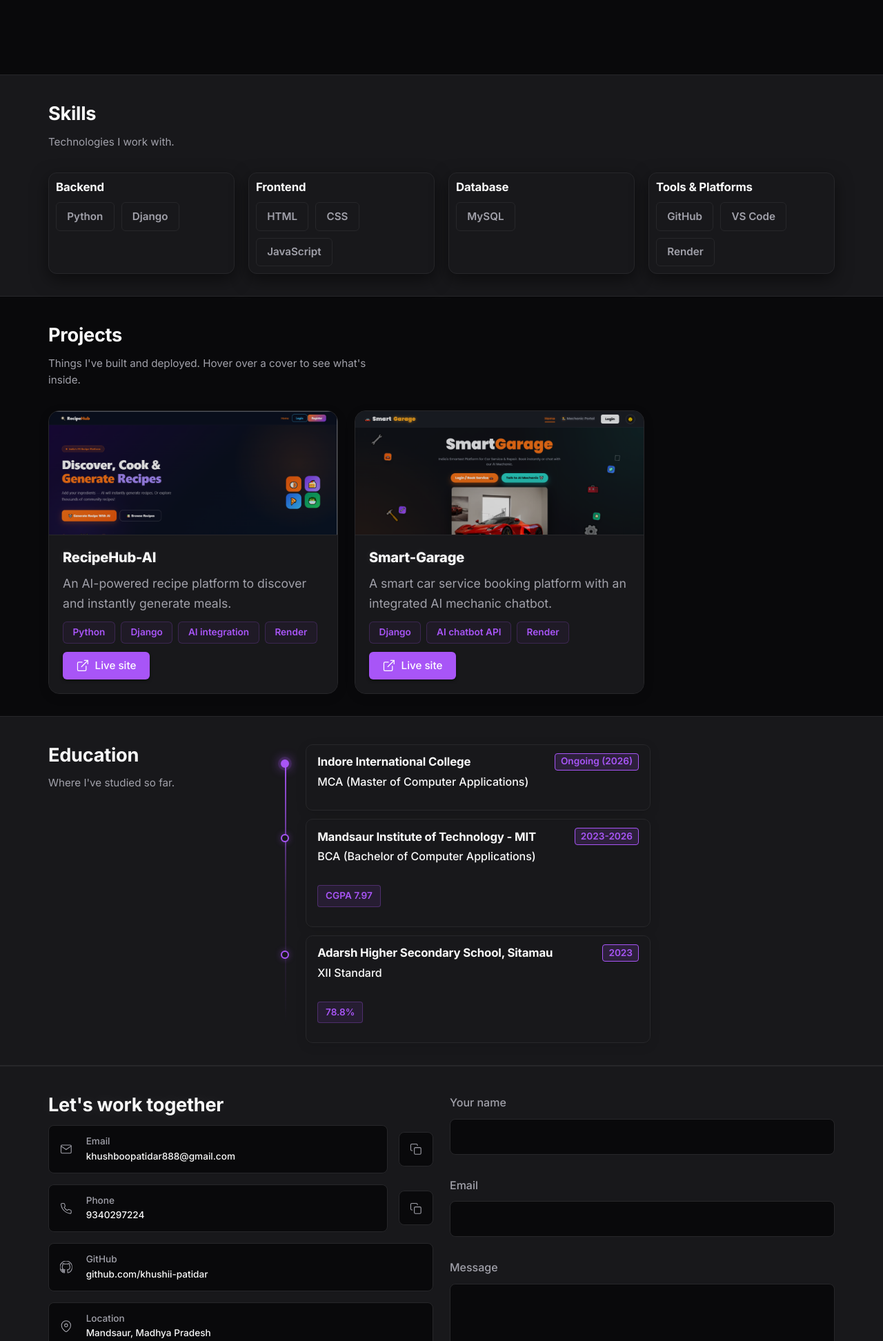
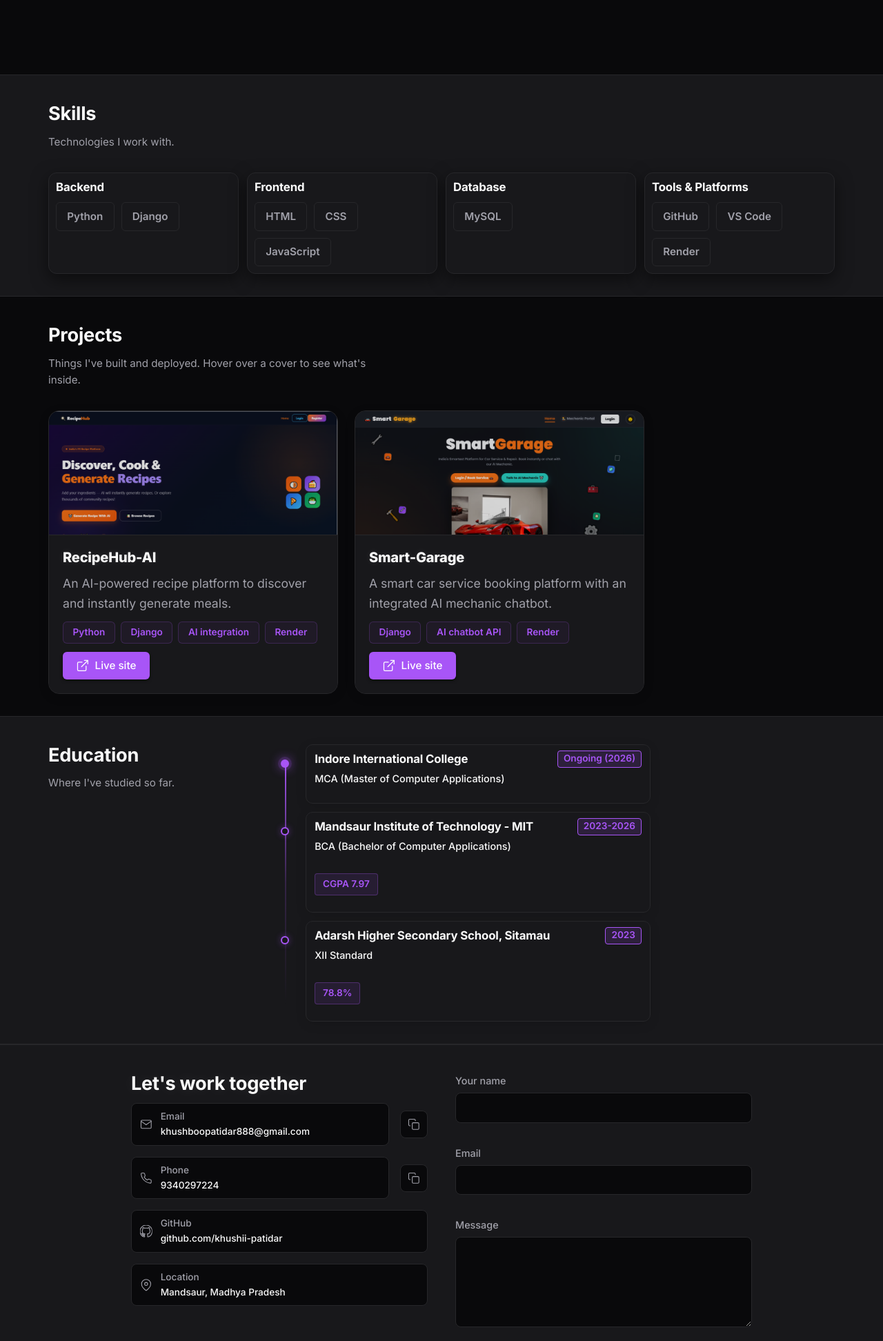
Before and after one commit to khushii-patidar/khushbu-portfolio, a Django app: page / in a window 1280 px wide. Shown: the part 692-2636 px from the top of the page at 69% size. Run offline with Django 4.2, Linux system fonts and the light colour scheme; data comes from the database, SQL or seed files in the repository; data that the repository does not hold is empty.

Commit message:
Shrink contact form width and fields

```diff
--- a/portfolio/static/css/style.css
+++ b/portfolio/static/css/style.css
@@ -189,7 +189,7 @@ button { cursor: pointer; }
     opacity: 0; visibility: hidden; transform: translateY(-10px); transition: all 0.3s ease;
   }
   .nav.is-open .nav__links { opacity: 1; visibility: visible; transform: none; }
-  .nav__links a { padding: 12px 16px; border-radius: 4px; }
+  .nav__links a { padding: 8px 12px; border-radius: 4px; }
   .nav__links a.is-active::after { left: 0; top: 0; bottom: 0; height: auto; width: 4px; border-radius: 4px 0 0 4px; }
 }
 
@@ -287,16 +287,16 @@ button { cursor: pointer; }
 .about__text p:first-of-type { color: var(--ink); font-size: 1.05rem; font-weight: 500; }
 .facts { margin: 0 0 32px; }
 .facts > div { padding: 10px 0; border-bottom: 1px solid var(--line); display: flex; justify-content: space-between; }
-.facts dt { font-size: 1rem; font-weight: 500; color: var(--muted); }
+.facts dt { font-size: 0.9rem; font-weight: 500; color: var(--muted); }
 .facts dd { font-weight: 500; text-align: right; font-size: 0.85rem; }
 .counters { display: grid; grid-template-columns: 1fr 1fr; gap: 16px; }
 .counter { background: var(--bg-tint); border: 1px solid var(--line); border-radius: var(--r-md); padding: 10px; text-align: center; }
 .counter b { display: block; font-size: 2.5rem; font-weight: 700; line-height: 1; margin-bottom: 8px; color: var(--primary); }
-.counter span { font-size: 1rem; color: var(--muted); font-weight: 500; }
+.counter span { font-size: 0.9rem; color: var(--muted); font-weight: 500; }
 @media (max-width: 860px) { .about { grid-template-columns: 1fr; } }
 
 /* ---------- Skills ---------- */
-.bento { display: grid; grid-template-columns: repeat(auto-fit, minmax(240px, 1fr)); gap: 20px; }
+.bento { display: grid; grid-template-columns: repeat(auto-fit, minmax(240px, 1fr)); gap: 12px; }
 .bento .panel {
   padding: 10px; min-height: auto;
   background: var(--surface); border: 1px solid var(--line); border-radius: 12px;
@@ -373,7 +373,7 @@ button { cursor: pointer; }
 
 .timeline__card {
   background: var(--surface); border: 1px solid var(--line); border-radius: 10px;
-  padding: 12px 16px; box-shadow: 0 4px 16px rgba(0,0,0,0.1);
+  padding: 8px 12px; box-shadow: 0 4px 16px rgba(0,0,0,0.1);
   transition: all 0.3s ease; position: relative; overflow: hidden;
   max-width: 500px;
 }
@@ -382,7 +382,7 @@ button { cursor: pointer; }
 .timeline__top { display: flex; flex-wrap: wrap; align-items: center; justify-content: space-between; gap: 8px; margin-bottom: 4px; }
 .timeline__top h3 { font-size: 1.05rem; font-weight: 700; color: var(--ink); }
 .timeline__top .pill { background: var(--primary-soft); color: var(--primary); border: 1px solid var(--primary); font-size: 0.85rem; font-weight: 600; padding: 0.2em 0.6em; border-radius: 4px; }
-.timeline__degree { font-weight: 500; color: var(--ink); font-size: 1rem; }
+.timeline__degree { font-weight: 500; color: var(--ink); font-size: 0.9rem; }
 .timeline__score {
   display: inline-block; margin-top: 12px; padding: 0.3em 0.8em; border-radius: 4px;
   background: rgba(168, 85, 247, 0.1); font-size: 0.85rem; font-weight: 600;
@@ -395,13 +395,13 @@ button { cursor: pointer; }
 
 /* ---------- Contact ---------- */
 .contact { background: var(--surface); padding: 40px 0 32px; border-top: 1px solid var(--line); }
-.contact__grid { display: grid; grid-template-columns: 1fr 1fr; gap: 24px; align-items: start; }
+.contact__grid { display: grid; grid-template-columns: 1fr 1fr; gap: 40px; align-items: start; max-width: 900px; margin: 0 auto; }
 .contact__intro .section__title { margin-bottom: 12px; text-shadow: 0 0 20px rgba(255,255,255,0.1); }
 .contact__intro > p { color: var(--muted); margin-bottom: 24px; font-size: 0.95rem; }
 .contact__links { display: grid; gap: 16px; }
 .contact__links li { display: flex; align-items: center; gap: 16px; }
 .contact-link {
-  flex: 1; display: flex; align-items: center; gap: 20px; padding: 12px 16px; text-decoration: none;
+  flex: 1; display: flex; align-items: center; gap: 12px; padding: 8px 12px; text-decoration: none;
   border: 1px solid var(--line); border-radius: 8px; background: var(--bg);
   transition: all 0.3s cubic-bezier(0.16, 1, 0.3, 1);
   position: relative; overflow: hidden;
@@ -423,7 +423,7 @@ a.contact-link:hover .contact-link__icon { color: var(--primary); text-shadow: 0
 .contact-link__text { display: flex; flex-direction: column; font-weight: 500; font-size: 0.85rem; color: var(--ink); }
 .contact-link__text small { font-size: 0.85rem; color: var(--muted); }
 .copy-btn {
-  display: grid; place-items: center; width: 50px; height: 50px; border-radius: 8px;
+  display: grid; place-items: center; width: 40px; height: 40px; border-radius: 8px;
   border: 1px solid var(--line); background: var(--bg); color: var(--muted);
   transition: all 0.3s ease;
 }
@@ -434,10 +434,10 @@ a.contact-link:hover .contact-link__icon { color: var(--primary); text-shadow: 0
 
 .form { display: grid; gap: 16px; }
 .form__hp { position: absolute; left: -9999px; }
-.field label { display: block; font-weight: 500; margin-bottom: 10px; font-size: 1rem; color: var(--muted); transition: color 0.2s; }
+.field label { display: block; font-weight: 500; margin-bottom: 6px; font-size: 0.9rem; color: var(--muted); transition: color 0.2s; }
 .field:focus-within label { color: var(--primary); text-shadow: 0 0 8px rgba(168, 85, 247, 0.4); }
 .field input, .field textarea {
-  width: 100%; padding: 14px 16px; border: 1px solid var(--line); border-radius: 8px;
+  width: 100%; padding: 10px 12px; border: 1px solid var(--line); border-radius: 8px;
   background: var(--bg); color: var(--ink);
   transition: all 0.3s ease; font-size: 0.85rem;
 }
@@ -500,7 +500,7 @@ a.contact-link:hover .contact-link__icon { color: var(--primary); text-shadow: 0
 .modal__bar { display: flex; align-items: center; justify-content: space-between; padding: 10px 24px; border-bottom: 1px solid var(--line); background: var(--surface); }
 .modal__actions { display: flex; gap: 12px; }
 .modal iframe { flex: 1; width: 100%; border: 0; background: var(--surface); }
-.modal__fallback { padding: 12px 16px; font-size: 1rem; color: var(--muted); border-top: 1px solid var(--line); margin: 0; }
+.modal__fallback { padding: 8px 12px; font-size: 0.9rem; color: var(--muted); border-top: 1px solid var(--line); margin: 0; }
 
 /* ---------- Toast ---------- */
 .toast {
--- a/portfolio/templates/portfolio/index.html
+++ b/portfolio/templates/portfolio/index.html
@@ -23,7 +23,7 @@
       } catch (e) {}
     })();
   </script>
-  <link rel="stylesheet" href="{% static 'css/style.css' %}?v=2.6">
+  <link rel="stylesheet" href="{% static 'css/style.css' %}?v=2.7">
 </head>
 <body>
 
```
